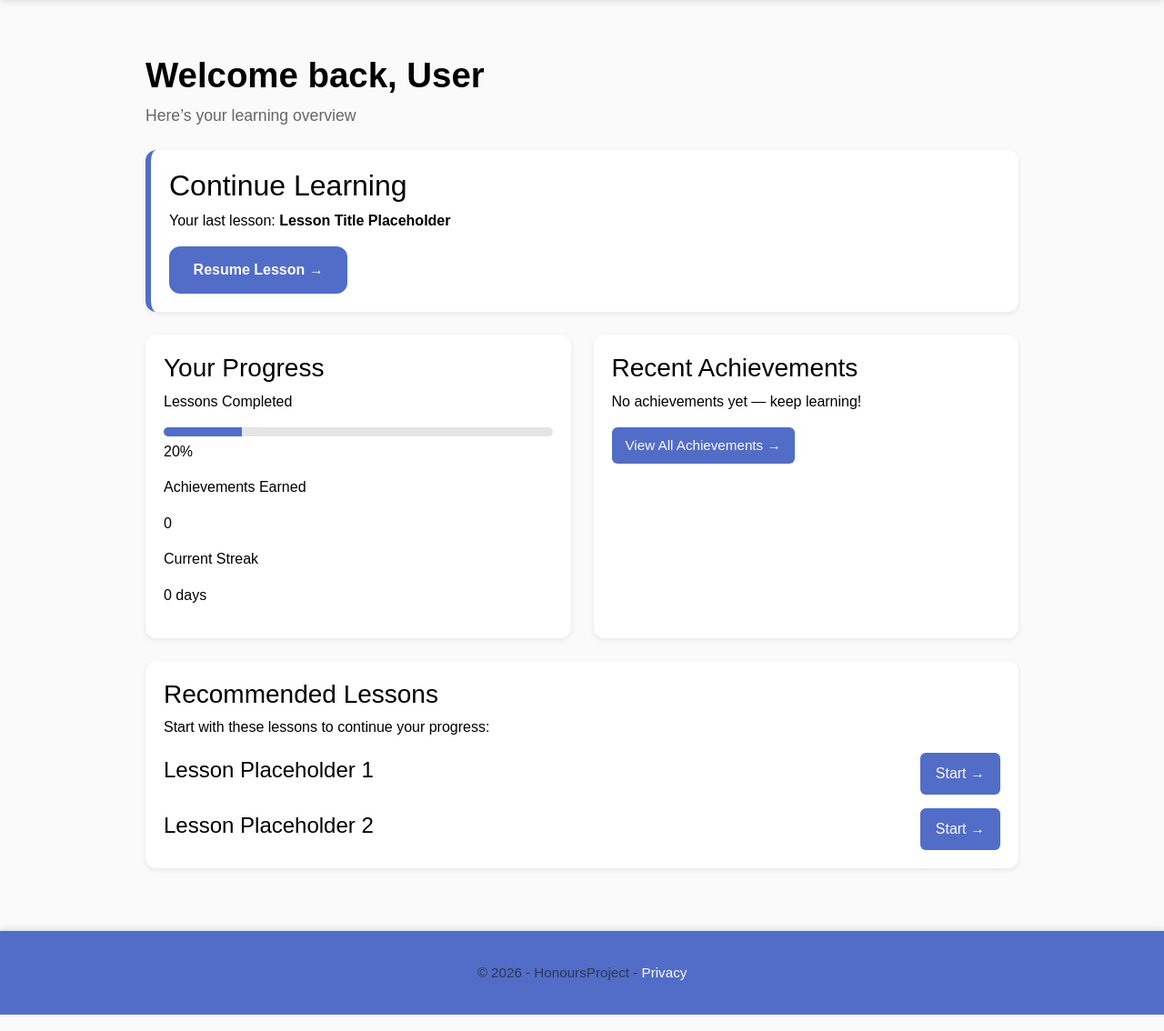
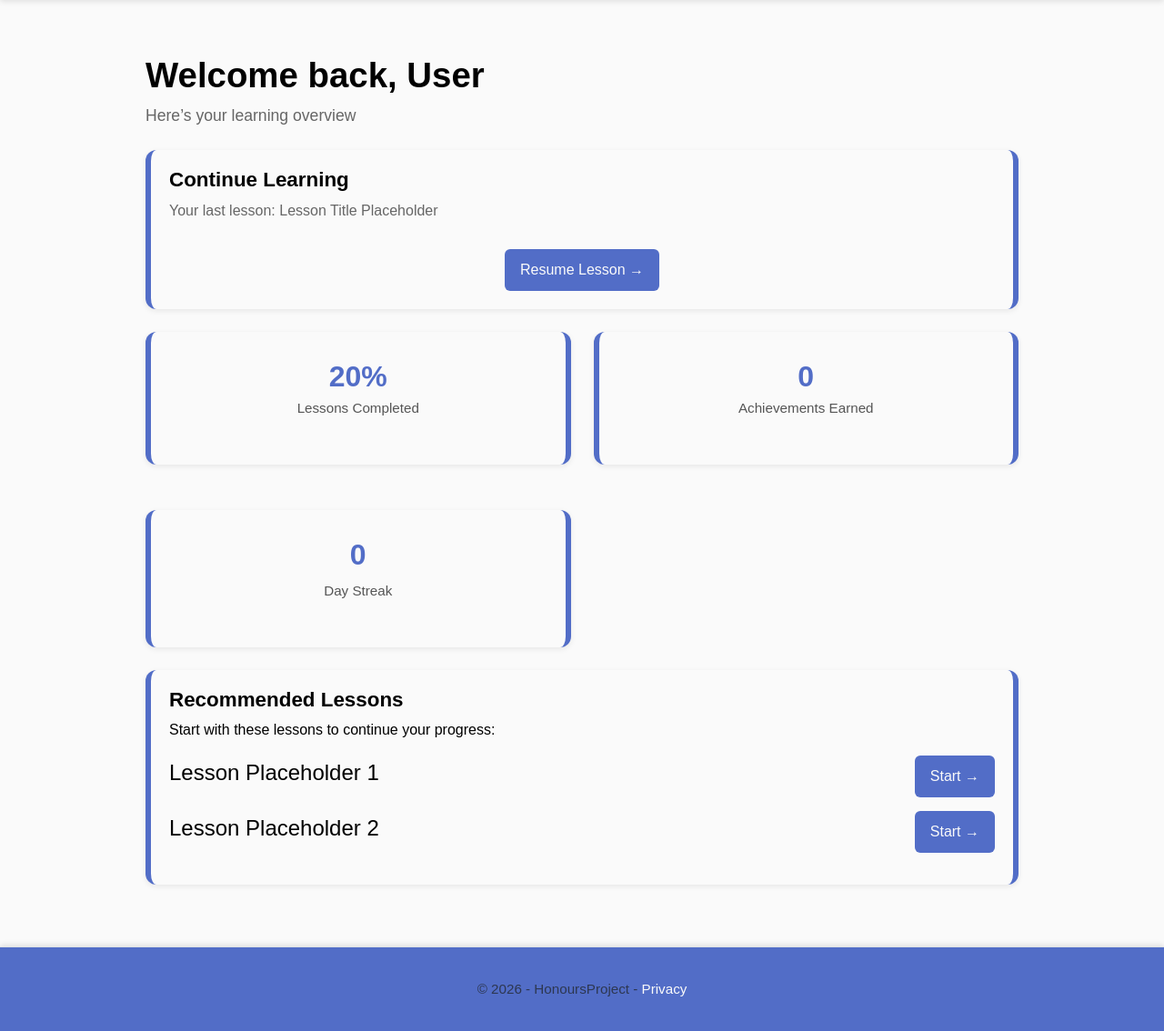
Before and after one commit to DavidEdMc/HonoursProject, an ASP.NET Core app: page /Dashboard/DashboardPage in a window 1280 px wide. Shown: the part 76-1210 px from the top of the page at 91% size. Run offline with ASP.NET Core 8, Linux system fonts and the light colour scheme; style sheets or scripts are compiled from the project's sources; some libraries are stand-ins or nearby versions.

Commit message:
updating dashboard to use new cards - additional style change to home hero

```diff
--- a/Views/Dashboard/DashboardPage.cshtml
+++ b/Views/Dashboard/DashboardPage.cshtml
@@ -4,74 +4,69 @@
 }
 
 <div class="dashboard-container">
-
     <!-- Header -->
     <h1 class="dashboard-title">Welcome back, User</h1>
     <p class="dashboard-subtitle">Here’s your learning overview</p>
 
     <!-- Continue Learning Card -->
-    <div class="dashboard-card highlight-card">
-        <h2>Continue Learning</h2>
-        <p>Your last lesson: <strong>Lesson Title Placeholder</strong></p>
-        <a class="btn btn-hero" asp-controller="Lesson" asp-action="LessonPage">
-            Resume Lesson →
-        </a>
-    </div>
+    @await Html.PartialAsync("_Card", new CardViewModel {
+        Title = "Continue Learning",
+        Subtitle = "Your last lesson: Lesson Title Placeholder",
+        ButtonText = "Resume Lesson →",
+        ButtonUrl = Url.Action("LessonPage", "Lesson")
+    })
 
     <!-- Grid Layout -->
     <div class="dashboard-grid">
+        <!-- Lessons Completed -->
+        @await Html.PartialAsync("_Card", new CardViewModel {
+            Variant = "app-card-stat",
+            Content = new HtmlString(@"
+                <a href='" + Url.Action("LessonSelectionPage", "Lesson") + @"' class='stat-value stat-link'>
+                    20%
+                </a>
+                <div class='stat-label'>Lessons Completed</div>
+            ")
+        })
 
-        <!-- Progress Overview -->
-        <div class="dashboard-card">
-            <h3>Your Progress</h3>
+        <!-- Achievements Earned -->
+        @await Html.PartialAsync("_Card", new CardViewModel {
+            Variant = "app-card-stat",
+            Content = new HtmlString(@"
+                <a href='" + Url.Action("AchievementsPage", "Account", new { from = "dashboard" }) + @"' class='stat-value stat-link'>
+                    0
+                </a>
+                <div class='stat-label'>Achievements Earned</div>
+            ")
+        })
 
-            <div class="progress-item">
-                <p>Lessons Completed</p>
-                <div class="progress-bar">
-                    <div class="progress-fill" style="width: 20%;"></div>
-                </div>
-                <span class="progress-value">20%</span>
-            </div>
-
-            <div class="progress-item">
-                <p>Achievements Earned</p>
-                <span class="progress-value">0</span>
-            </div>
-
-            <div class="progress-item">
-                <p>Current Streak</p>
-                <span class="progress-value">0 days</span>
-            </div>
-        </div>
-
-        <!-- Achievement Preview -->
-        <div class="dashboard-card">
-            <h3>Recent Achievements</h3>
-            <p>No achievements yet — keep learning!</p>
-            <a class="btn btn-back" asp-controller="Account" asp-action="AchievementsPage" asp-route-from="dashboard">
-                View All Achievements →
-            </a>
-
-        </div>
-
+        <!-- Current Streak -->
+        @await Html.PartialAsync("_Card", new CardViewModel {
+            Variant = "app-card-stat",
+            Content = new HtmlString(@"
+                <div class='stat-value'>0</div>
+                <div class='stat-label'>Day Streak</div>
+            ")
+        })
     </div>
 
     <!-- Recommended Lessons -->
-    <div class="dashboard-card">
-        <h3>Recommended Lessons</h3>
+    @await Html.PartialAsync("_Card", new CardViewModel {
+        Title = "Recommended Lessons",
+        Content = new HtmlString(@"
             <p>Start with these lessons to continue your progress:</p>
 
-        <div class="recommended-list">
-            <div class="recommended-item">
+            <div class='recommended-list'>
+                <div class='recommended-item'>
                     <h4>Lesson Placeholder 1</h4>
-                <a class="btn btn-profile" asp-controller="Lesson" asp-action="LessonPage">Start →</a>
+                    <a class='btn' href='/Lesson/LessonPage'>Start →</a>
                 </div>
 
-            <div class="recommended-item">
+                <div class='recommended-item'>
                     <h4>Lesson Placeholder 2</h4>
-                <a class="btn btn-profile" asp-controller="Lesson" asp-action="LessonPage">Start →</a>
+                    <a class='btn' href='/Lesson/LessonPage'>Start →</a>
                 </div>
             </div>
+        ")
+    })
 </div>
-
-</div>
--- a/Views/Lesson/LessonSelectionPage.cshtml
+++ b/Views/Lesson/LessonSelectionPage.cshtml
@@ -14,7 +14,6 @@
             Title = "Lesson 1: Introduction",
             Subtitle = "A gentle introduction to the basics.",
             ImageUrl = "/images/duck-minimalist.png",
-            Variant = "app-card-clickable",
             ButtonText = "Start Lesson",
             ButtonUrl = Url.Action("LessonPage", "Lesson")
         })
@@ -25,7 +24,6 @@
             Title = "Lesson 2: Intermediate Concepts",
             Subtitle = "Build on what you've learned.",
             ImageUrl = "/images/duck-minimalist.png",
-            Variant = "app-card-clickable",
             ButtonText = "Start Lesson",
             ButtonUrl = Url.Action("LessonPage", "Lesson")
         })
@@ -35,7 +33,6 @@
             Title = "Lesson 3: Advanced Topics",
             Subtitle = "Challenge yourself with deeper material.",
             ImageUrl = "/images/duck-minimalist.png",
-            Variant = "app-card-clickable",
             ButtonText = "Start Lesson",
             ButtonUrl = Url.Action("LessonPage", "Lesson")
         })
--- a/wwwroot/css/Common/Cards.css
+++ b/wwwroot/css/Common/Cards.css
@@ -6,7 +6,16 @@
     border-radius: 12px;
     box-shadow: 0 2px 6px rgba(0,0,0,0.08);
     margin-bottom: 25px;
+    border-left: 6px solid var(--color-brand-primary);
+    border-right: 6px solid var(--color-brand-primary);
+    transition: border-color 0.2s ease;
 }
+
+.app-card:hover{
+    border-left: 6px solid var(--color-brand-secondary);
+    border-right: 6px solid var(--color-brand-secondary);
+}
+
 
 .app-card-title {
     font-size: 1.4rem;
@@ -31,10 +40,6 @@
 }
 
 /* Variants */
-.app-card-highlight {
-    border-left: 6px solid var(--color-brand-primary);
-}
-
 .app-card-compact {
     padding: 12px;
 }
@@ -57,3 +62,33 @@
     object-fit: contain;
     margin-bottom: 15px;
 }
+
+/* STAT CARD VARIANT */
+.app-card-stat {
+    background: var(--color-brand-tertiary);
+    text-align: center;
+    padding: 25px;
+}
+
+.app-card-stat .stat-value {
+    font-size: 2rem;
+    font-weight: 700;
+    margin-bottom: 5px;
+    color: var(--color-brand-primary);
+}
+
+.app-card-stat .stat-label {
+    font-size: 0.95rem;
+    color: #555;
+    margin-bottom: 10px;
+}
+
+.stat-link {
+    text-decoration: none;
+    color: var(--color-brand-primary);
+    transition: opacity 0.15s ease;
+}
+
+.stat-link:hover {
+    color: var(--color-brand-secondary);
+}
--- a/wwwroot/css/Home.css
+++ b/wwwroot/css/Home.css
@@ -8,6 +8,14 @@
     border-radius: 20px;
     box-shadow: 0 4px 12px rgba(0,0,0,0.08);
     margin-top: 2rem;
+    border-left: 6px solid var(--color-brand-primary);
+    border-right: 6px solid var(--color-brand-primary);
+    transition: border-color 0.2s ease;
+}
+
+.hero-container:hover {
+    border-left: 6px solid var(--color-brand-secondary);
+    border-right: 6px solid var(--color-brand-secondary);
 }
 
 .hero-mascot img {
```
Lines whose indentation alone changed are shown as unchanged.
